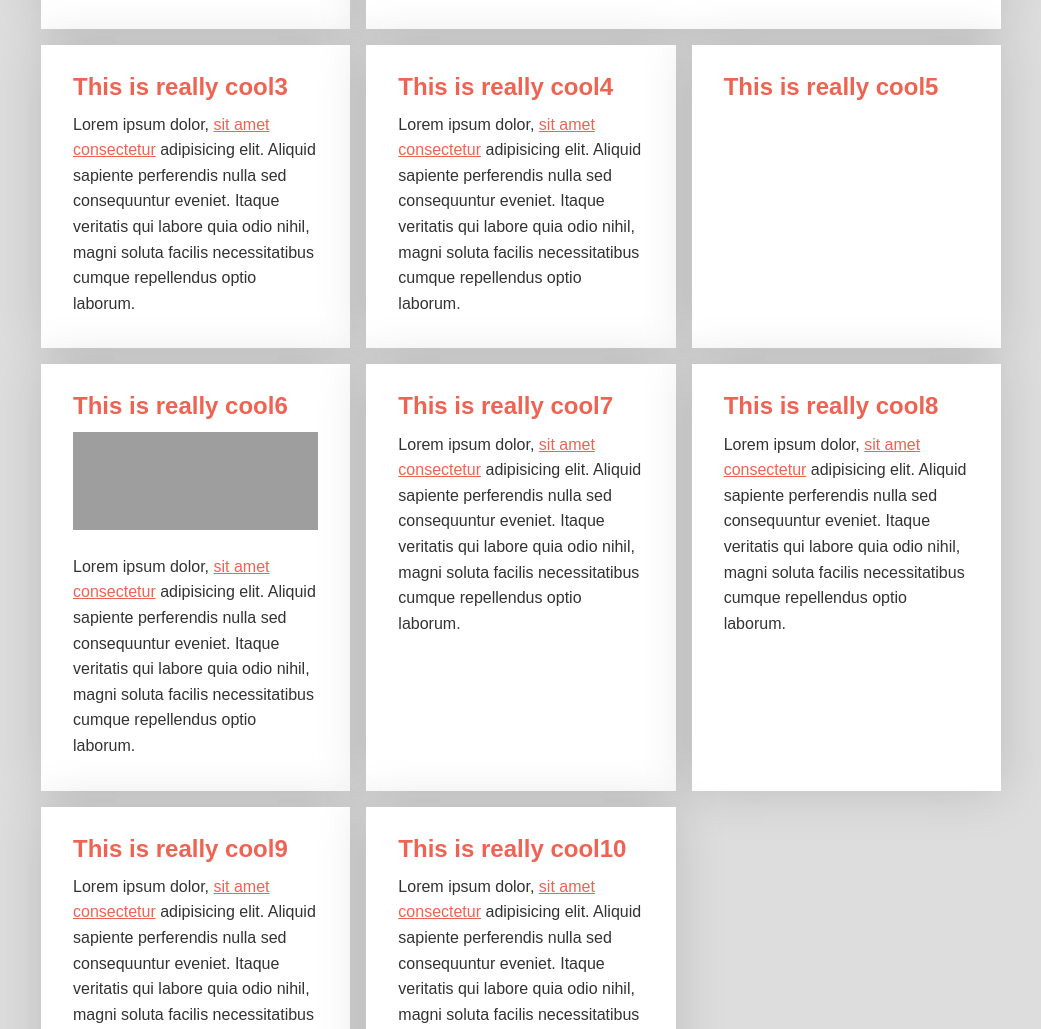
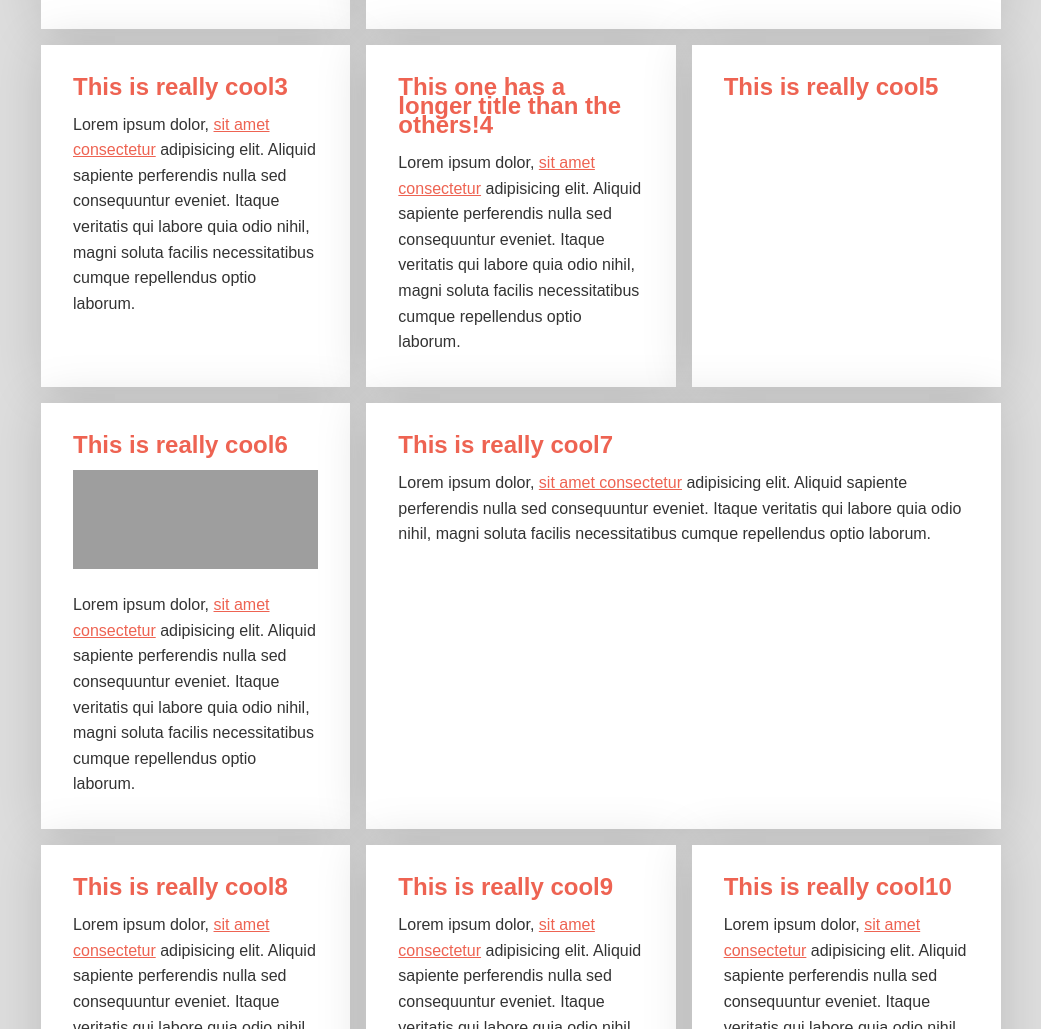
Before and after one commit to Annie-Huang/masonry-layout-css-only, a website: page index.html in a window 1280 px wide. Shown: the part 621-1650 px from the top of the page, without its empty margins (119-1160 px from the left). Drawn offline with Linux system fonts and the light colour scheme; grey boxes are pictures that could not be loaded.

Commit message:
Demonstrate that you can have a gap between rows when the content of the cards are different

```diff
--- a/index.html
+++ b/index.html
@@ -26,7 +26,7 @@
     <p>Lorem ipsum dolor, <a href="#">sit amet consectetur</a> adipisicing elit. Aliquid sapiente perferendis nulla sed consequuntur eveniet. Itaque veritatis qui labore quia odio nihil, magni soluta facilis necessitatibus cumque repellendus optio laborum.</p>
   </div>
   <div class="content flow">
-    <h2 class="title">This is really cool4</h2>
+    <h2 class="title">This one has a longer title than the others!4</h2>
     <p>Lorem ipsum dolor, <a href="#">sit amet consectetur</a> adipisicing elit. Aliquid sapiente perferendis nulla sed consequuntur eveniet. Itaque veritatis qui labore quia odio nihil, magni soluta facilis necessitatibus cumque repellendus optio laborum.</p>
   </div>
   <div class="content flow">
@@ -37,7 +37,7 @@
     <img src="https://unsplash.it/500/201" alt="">
     <p>Lorem ipsum dolor, <a href="#">sit amet consectetur</a> adipisicing elit. Aliquid sapiente perferendis nulla sed consequuntur eveniet. Itaque veritatis qui labore quia odio nihil, magni soluta facilis necessitatibus cumque repellendus optio laborum.</p>
   </div>
-  <div class="content flow">
+  <div class="content flow featured">
     <h2 class="title">This is really cool7</h2>
     <p>Lorem ipsum dolor, <a href="#">sit amet consectetur</a> adipisicing elit. Aliquid sapiente perferendis nulla sed consequuntur eveniet. Itaque veritatis qui labore quia odio nihil, magni soluta facilis necessitatibus cumque repellendus optio laborum.</p>
   </div>
```
